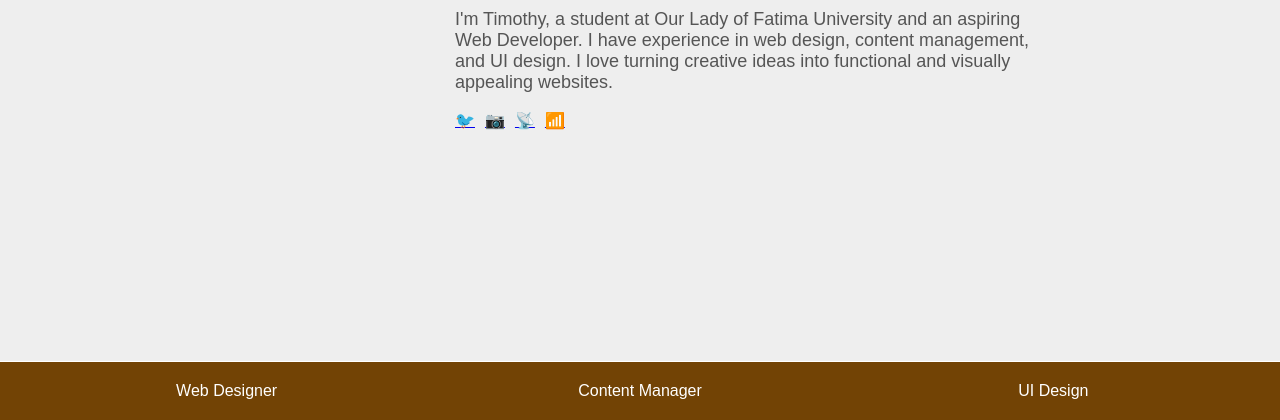
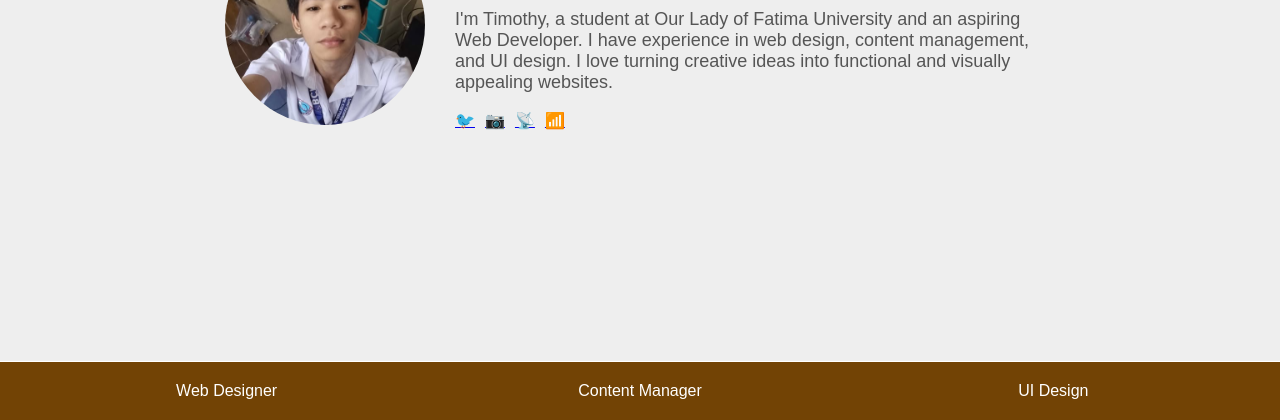
Before and after one commit to Timothy-Sierva/Webdev, a plain HTML site: page about.html in a window 1280 px wide. Shown: the part 380-800 px from the top of the page. Drawn offline with Linux system fonts and the light colour scheme.

Commit message:
Update about.html

```diff
--- a/about.html
+++ b/about.html
@@ -129,7 +129,7 @@
     </div>
 
     <div class="about-section" id="about">
-        <img src="images/timothypic.jpg" alt="Timothy's Profile Picture">
+        <img src="timothypic.jpg" alt="Timothy's Profile Picture">
         <div class="about-content">
             <h1>About Me</h1>
             <p>I'm Timothy, a student at Our Lady of Fatima University and an aspiring Web Developer. I have experience in web design, content management, and UI design. I love turning creative ideas into functional and visually appealing websites.</p>
```
